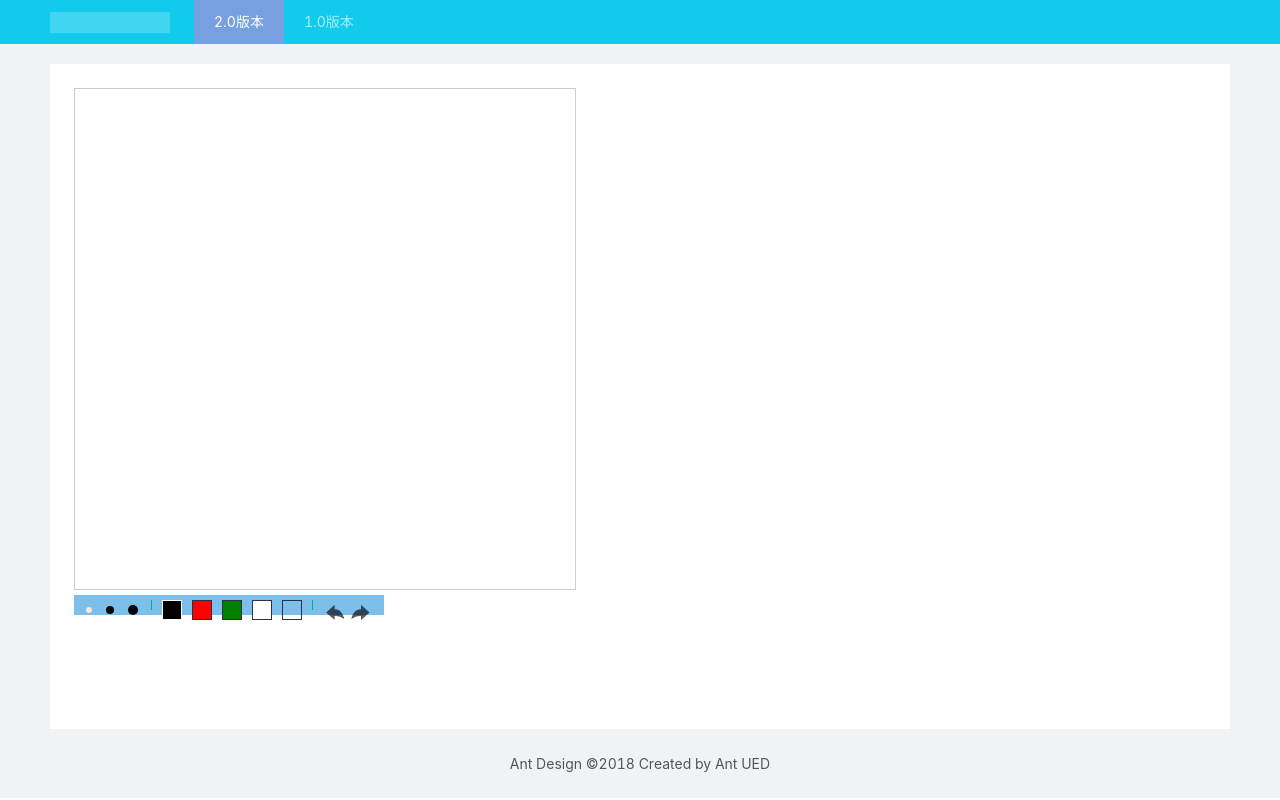
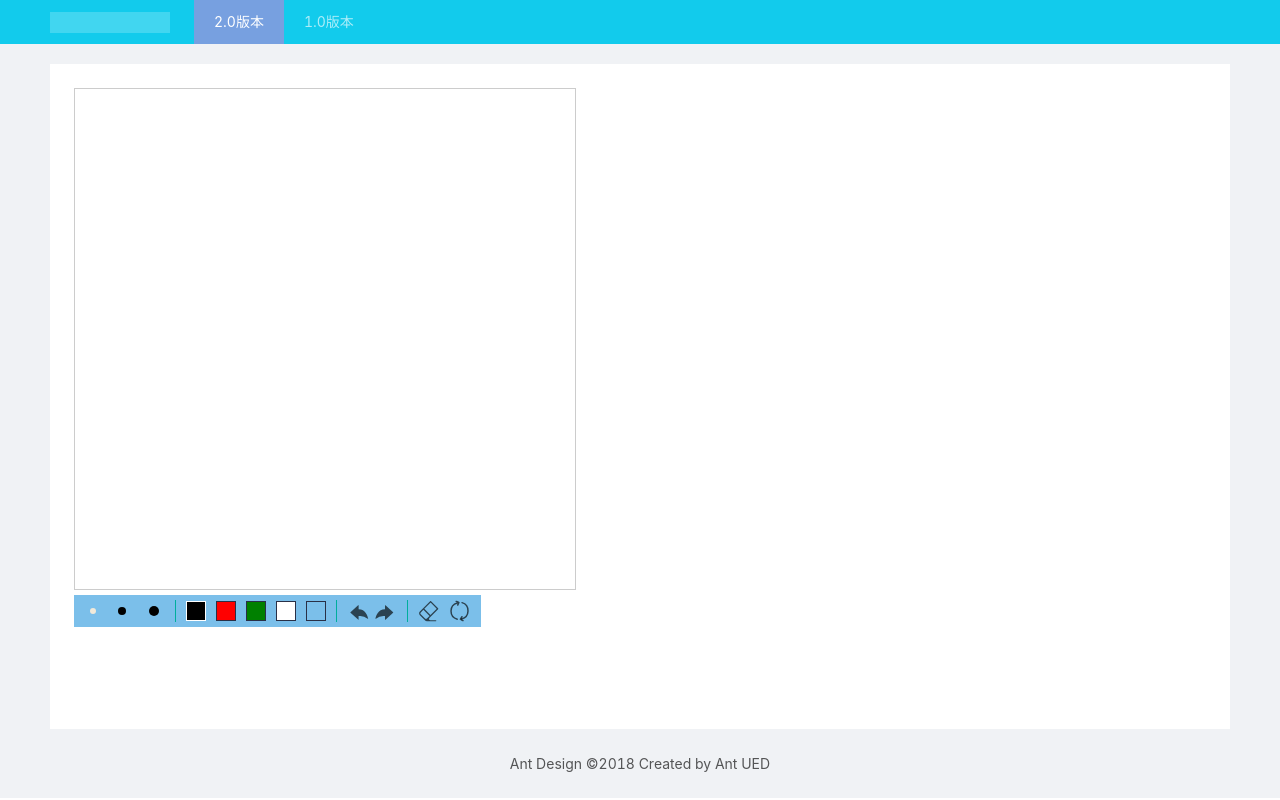
Before and after one commit to jimpeo/mark, a Vue app: page / in a window 1280 px wide. Built offline with nearby package versions, Linux system fonts and the light colour scheme.

Commit message:
feat: 增加工具栏提示信息

```diff
--- a/package.json
+++ b/package.json
@@ -1,6 +1,6 @@
 {
-  "name": "mark",
-  "version": "0.1.0",
+  "name": "freePainting",
+  "version": "2.0.0",
   "private": true,
   "scripts": {
     "serve": "vue-cli-service serve",
--- a/src/components/freePainting/index.vue
+++ b/src/components/freePainting/index.vue
@@ -1,6 +1,7 @@
 <template>
   <div class="free">
-    <canvas class="canvas" ref="canvas" :width="width" :height="height" @click="handlerClick">你的浏览器不支持canvas</canvas>
+    <canvas class="canvas" ref="canvas" :width="width" :height="height" @click="addOrigin"
+      @mousedown="drawLine">你的浏览器不支持canvas</canvas>
     <div class="free_toolbar" v-if="type == 'line'">
       <div class="free_toolbar_size">
         <ul class="size-control" ref="sizeControl">
@@ -17,8 +18,15 @@
         </ul>
       </div>
       <div class="free_toolbar_eraser">
-        <svg-icon id="prev" icon-name="icon-prev" @click="prev"></svg-icon>
-        <svg-icon id="next" icon-name="icon-next" @click="next"></svg-icon>
+        <svg-icon id="prev" icon-name="icon-prev" @mouseenter.native="tooltip($event, '上一步')" @click="prev"></svg-icon>
+        <svg-icon id="next" icon-name="icon-next" @mouseenter.native="tooltip($event, '下一步')" @click="next"></svg-icon>
+      </div>
+      <div class="free_toolbar_reset">
+        <svg-icon id="rubber" icon-name="icon-rubber" width="21" height="22" @mouseenter.native="tooltip($event, '擦除')"
+          @click="erase"></svg-icon>
+        <svg-icon id="reset" icon-name="icon-reset" width="21" height="22" @mouseenter.native="tooltip($event, '重置')"
+          @click="resetCanvas">
+        </svg-icon>
       </div>
     </div>
   </div>
@@ -148,19 +156,10 @@ export default {
         this.img = img
       }
     },
-    // 鼠标操作
-    handlerClick () {
-      if (!this.tips.status) {
-        return console.warn(this.tips.message)
-      }
-      if (this.type == 'origin') {
-        this.addOrigin()
-      } else if (this.type == 'line') {
-        this.drawLine()
-      }
-    },
     // 加点
     addOrigin (event) {
+      if (!this.tips.status) return console.warn(this.tips.message)
+      if (this.type !== 'origin') return
       let context = this.context
       if (!this.continuation) {
         // 重新渲染canvas
@@ -193,8 +192,7 @@ export default {
       this.saveImage()
     },
     // 画线
-    drawLine () {
-      this.$refs.canvas.onmousedown = (event) => {
+    drawLine (event) {
       this.operationStatus = true
       let mx = event.layerX,
         my = event.layerY
@@ -202,7 +200,6 @@ export default {
       this.context.moveTo(mx, my)
       this.mousemove()
       this.mouseup()
-      }
     },
     // 修改线条宽度
     changeSize (e) {
@@ -232,6 +229,8 @@ export default {
     },
     // 鼠标移动
     mousemove () {
+      if (!this.tips.status) return console.warn(this.tips.message)
+      if (this.type !== 'line') return
       this.$refs.canvas.onmousemove = (event) => {
         if (this.operationStatus) {
           let ex = event.layerX,
@@ -247,38 +246,41 @@ export default {
     },
     // 鼠标抬起
     mouseup () {
-      this.$refs.canvas.onmouseup = () => {
+      document.onmouseup = () => {
         this.operationStatus = false
         this.$refs.canvas.onmousemove = null
-        this.$refs.canvas.onmouseup = null
+        document.onmouseup = null
         let imgData = this.context.getImageData(0, 0, this.width, this.height)
         this.imgStack.push(imgData)
         this.activeIndex = this.imgStack.length - 1
-        console.log(this.imgStack)
         this.saveImage()
       }
     },
     // 上一次操作记录
     prev () {
-      if (timer) return
-      let timer
+      let timer = null
       document.getElementById('prev').style = 'position: relative; top: 1px; left: 1px;'
       if (this.activeIndex > 0) {
         this.activeIndex--
         this.context.putImageData(this.imgStack[this.activeIndex], 0, 0)
       }
       timer = window.setInterval(() => {
-        window.clearInterval(timer)
+        if (timer) window.clearInterval(timer)
         document.getElementById('prev').style = 'position: relative; top: 0; left: 0;'
-      }, 1000)
+      }, 200)
     },
     // 下一次操作记录
     next () {
-      console.log(this.activeIndex)
+      let timer = null
+      document.getElementById('next').style = 'position: relative; top: 1px; left: 1px;'
       if (this.activeIndex < this.imgStack.length - 1) {
         this.activeIndex++
         this.context.putImageData(this.imgStack[this.activeIndex], 0, 0)
       }
+      timer = window.setInterval(() => {
+        if (timer) window.clearInterval(timer)
+        document.getElementById('next').style = 'position: relative; top: 0; left: 0;'
+      }, 200)
     },
     // 保存图片
     saveImage () {
@@ -295,21 +297,44 @@ export default {
         this.$emit('getGeneratedImg', blob, this.$props)
       }
     },
+    erase () {
+
+    },
     // 重置画布
     resetCanvas () {
+      if (this.type == 'line') {
+        this.activeIndex = -1
+        this.imgStack = []
+        document.getElementById('reset').classList.add('rotate')
+        document.getElementById("reset").addEventListener("transitionend", () => {
+          document.getElementById('reset').classList.remove('rotate')
+        })
+      }
       this.context.clearRect(0, 0, this.width, this.height)
       if (this.imgSrc) {
         this.context.drawImage(this.img, this.left, this.top, this.imgWidth, this.imgHeight)
-      }
         this.$nextTick(() => {
           this.img.src = this.imgSrc
         })
+      }
+    },
+    // 工具提示
+    tooltip (e, tip) {
+      e.target.style.position = 'relative'
+      e.target.setAttribute('data-tip', tip)
+      e.target.classList.add('tooltip')
+      let timer = null
+      timer = window.setInterval(() => {
+        if (timer) window.clearInterval(timer)
+        e.target.classList.remove('tooltip')
+      }, 1000)
     }
   }
 }
 </script>
 
 <style lang="less" scoped>
+@import "./styles/tooltip.less";
 .free {
   display: inline-block;
   .canvas {
@@ -318,8 +343,8 @@ export default {
   .free_toolbar {
     display: flex;
     justify-content: start;
-    width: 310px;
-    height: 20px;
+    width: 407px;
+    height: 32px;
     padding: 5px 0;
     background-color: #7bbfea;
     ul {
@@ -327,7 +352,7 @@ export default {
       justify-content: space-around;
       align-items: center;
       width: 100%;
-      height: 20px;
+      height: 22px;
       margin: 0;
       padding: 0;
       li {
@@ -335,7 +360,9 @@ export default {
         list-style: none;
       }
     }
+    // 大小选择
     .free_toolbar_size {
+      position: relative;
       width: 25%;
       padding: 0 5px;
       border-right: 1px solid #00ae9d;
@@ -361,7 +388,9 @@ export default {
         }
       }
     }
+    // 颜色选择
     .free_toolbar_color {
+      position: relative;
       padding: 0 10px;
       border-right: 1px solid #00ae9d;
       .color-control {
@@ -380,12 +409,25 @@ export default {
         }
       }
     }
+    // 后退与前进
     .free_toolbar_eraser {
+      position: relative;
       padding: 0 10px;
-      .icon {
-        width: 20px;
-        height: 20px;
+      border-right: 1px solid #00ae9d;
     }
+    // 重置
+    .free_toolbar_reset {
+      position: relative;
+      padding: 0 10px;
+      #rubber {
+        margin-right: 10px;
+      }
+    }
+    // 重置旋转效果
+    .rotate {
+      transition: transform 0.3s;
+      transform: rotate(180deg);
+      transform-origin: 10px 10px;
     }
   }
 }
--- /dev/null
+++ b/src/components/freePainting/styles/tooltip.less
@@ -0,0 +1,47 @@
+.tooltip {
+  &::before {
+    .tooltip_before();
+  }
+
+  &::after {
+    .tooltip_after();
+  }
+
+  &:hover::after,
+  &:hover::before {
+    display: block;
+  }
+}
+
+.tooltip_before {
+  display: none;
+  content: "";
+  position: absolute;
+  top: -8px;
+  left: 50%;
+  width: 0;
+  height: 0;
+  transform: translate(-50%);
+  border-color: transparent;
+  border-style: solid;
+  border-width: 6px;
+  border-bottom-width: 0;
+  border-top-color: #4a4a4a;
+}
+
+.tooltip_after {
+  display: none;
+  content: attr(data-tip);
+  position: absolute;
+  top: -33px;
+  left: 50%;
+  width: max-content;
+  height: 25px;
+  padding: 0 5px;
+  transform: translate(-50%);
+  line-height: 25px;
+  border-radius: 5px;
+  background-color: #4a4a4a;
+  text-align: center;
+  color: #fff;
+}
--- a/src/components/freePainting/svgIcon/index.vue
+++ b/src/components/freePainting/svgIcon/index.vue
@@ -1,25 +1,40 @@
 <template>
-  <div class="svg_icon">
+  <span class="svg_icon">
     <svg class="svg_use" xmlns="http://www.w3.org/2000/svg" :width="width" :height="height" viewBox="0 0 1024 1024"
-         :aria-labelledby="iconName" role="presentation">
-      <!-- <title :id="iconName" lang="en">{{iconName}} icon</title> -->
+      :aria-labelledby="iconName" role="presentation" @click="handleClick">
       <g :fill="iconColor">
-        <use :href="`#${iconName}`" @click="handleClick"></use>
+        <use :href="`#${iconName}`"></use>
       </g>
     </svg>
-    <svg class="svg_aggregate" aria-hidden="true" xmlns="http://www.w3.org/2000/svg">
+    <svg class="svg_aggregate" xmlns="http://www.w3.org/2000/svg">
       <symbol id="icon-next">
         <path
-              d="M532.48 377.173333V227.555556a11.377778 11.377778 0 0 1 19.342222-7.964445l312.888889 284.444445a11.377778 11.377778 0 0 1 0 17.066666l-312.888889 284.444445a11.377778 11.377778 0 0 1-19.342222-7.964445v-139.946666a498.346667 498.346667 0 0 0-373.76 107.52 11.377778 11.377778 0 0 1-18.204444-11.377778c21.617778-95.573333 108.657778-376.604444 391.964444-376.604445z">
+          d="M532.48 377.173333V227.555556a11.377778 11.377778 0 0 1 19.342222-7.964445l312.888889 284.444445a11.377778 11.377778 0 0 1 0 17.066666l-312.888889 284.444445a11.377778 11.377778 0 0 1-19.342222-7.964445v-139.946666a498.346667 498.346667 0 0 0-373.76 107.52 11.377778 11.377778 0 0 1-18.204444-11.377778c21.617778-95.573333 108.657778-376.604444 391.964444-376.604445z">
         </path>
       </symbol>
       <symbol id="icon-prev">
         <path
-              d="M476.16 377.173333V227.555556A11.377778 11.377778 0 0 0 455.111111 216.746667l-312.888889 284.444444a11.377778 11.377778 0 0 0 0 17.066667l312.888889 284.444444a11.377778 11.377778 0 0 0 19.342222-7.964444v-137.102222a498.346667 498.346667 0 0 1 373.76 107.52 11.377778 11.377778 0 0 0 18.204445-11.377778c-19.911111-95.573333-106.951111-376.604444-390.257778-376.604445z">
+          d="M476.16 377.173333V227.555556A11.377778 11.377778 0 0 0 455.111111 216.746667l-312.888889 284.444444a11.377778 11.377778 0 0 0 0 17.066667l312.888889 284.444444a11.377778 11.377778 0 0 0 19.342222-7.964444v-137.102222a498.346667 498.346667 0 0 1 373.76 107.52 11.377778 11.377778 0 0 0 18.204445-11.377778c-19.911111-95.573333-106.951111-376.604444-390.257778-376.604445z">
+        </path>
+      </symbol>
+      <symbol id="icon-reset">
+        <path
+          d="M402.304323 949.068163a34.00566 34.00566 0 0 1-9.506958-1.279783 447.741187 447.741187 0 0 1 0-864.401932 36.565226 36.565226 0 1 1 18.282613 70.570886 374.610736 374.610736 0 0 0 0 723.260161 36.565226 36.565226 0 0 1-8.775655 71.850668z">
+        </path>
+        <path
+          d="M424.609111 260.910618a36.565226 36.565226 0 0 1-33.640008-51.008489l41.867184-97.811979-97.994805-41.867183A36.565226 36.565226 0 0 1 363.545184 2.942952l131.634812 56.127621a36.565226 36.565226 0 0 1 19.562396 20.110874 36.565226 36.565226 0 0 1 0 27.972398l-56.127621 131.451986a36.565226 36.565226 0 0 1-34.00566 22.304787zM611.274587 935.173377a36.565226 36.565226 0 0 1-7.861523-72.033494 374.610736 374.610736 0 0 0 20.110874-723.077335 36.565226 36.565226 0 0 1 21.025005-70.022407A447.741187 447.741187 0 0 1 619.867415 934.259247a45.706532 45.706532 0 0 1-8.592828 0.91413z">
+        </path>
+        <path
+          d="M678.737428 1023.844049a36.565226 36.565226 0 0 1-18.282612-5.484784l-121.762201-74.958712a36.565226 36.565226 0 0 1-16.454352-22.67044 36.565226 36.565226 0 0 1 4.387827-27.606745l74.958713-121.762201a36.565226 36.565226 0 1 1 62.343709 38.210661l-54.847838 91.413063 91.413064 54.847839A36.565226 36.565226 0 0 1 678.737428 1023.844049z">
+        </path>
+      </symbol>
+      <symbol id="icon-rubber">
+        <path
+          d="M554.3 850.7L981 424c12.5-12.5 12.5-32.8 0-45.3L636.7 34.6c-12.5-12.5-32.8-12.5-45.3 0L90.5 535.5c-50 50-50 131 0 181l272.1 270.3c24 23.8 56.4 37.2 90.2 37.2H864c17.7 0 32-14.3 32-32s-14.3-32-32-32H599.5c-57 0-85.6-68.9-45.2-109.3z m71.1-736.9l276.4 276.4c6.2 6.2 6.2 16.4 0 22.6L607.9 706.6l-299-299 293.8-293.9c6.3-6.2 16.4-6.2 22.7 0.1zM135.8 580.7l127.9-127.9 299 299-127.9 127.9c-25 25-65.5 25-90.5 0L135.8 671.3c-25-25-25-65.6 0-90.6z">
         </path>
       </symbol>
     </svg>
-  </div>
+  </span>
 </template>
 
 <script>
@@ -52,16 +67,10 @@ export default {
 
 <style lang="less" scoped>
 .svg_icon {
-  display: inline-block;
   .svg_use {
-    vertical-align: baseline;
+    vertical-align: top;
     cursor: pointer;
     user-select: none;
-    // &:hover {
-    //   position: relative;
-    //   top: 1px;
-    //   left: 1px;
-    // }
   }
   .svg_aggregate {
     display: none;
--- a/src/views/markExhibition/index.vue
+++ b/src/views/freePaintingExhibition/index.vue
@@ -1,5 +1,5 @@
 <template>
-  <div class="mark_exhibition">
+  <div class="free_exhibition">
     <free-painting type="line" width="500" height="500" />
   </div>
 </template>
--- a/src/views/home/index.vue
+++ b/src/views/home/index.vue
@@ -10,7 +10,7 @@
     </a-layout-header>
     <a-layout-content style="margin-top: 20px; padding: 0 50px">
       <div :style="{ background: '#fff', padding: '24px', minHeight: 'calc(100vh - 135px)' }">
-        <mark-exhibition />
+        <free-painting-exhibition />
         <point-exhibition v-if="false" />
       </div>
     </a-layout-content>
@@ -21,11 +21,11 @@
 </template>
 
 <script>
-import markExhibition from '../markExhibition/index.vue'
+import freePaintingExhibition from '../freePaintingExhibition/index.vue'
 import pointExhibition from '../pointExhibition/index.vue'
 export default {
   components: {
-    markExhibition,
+    freePaintingExhibition,
     pointExhibition
   },
   data () {
```
Also changed, not shown: 1 other file (tests, documents, lock files or other folders). Lines whose indentation alone changed are shown as unchanged.
